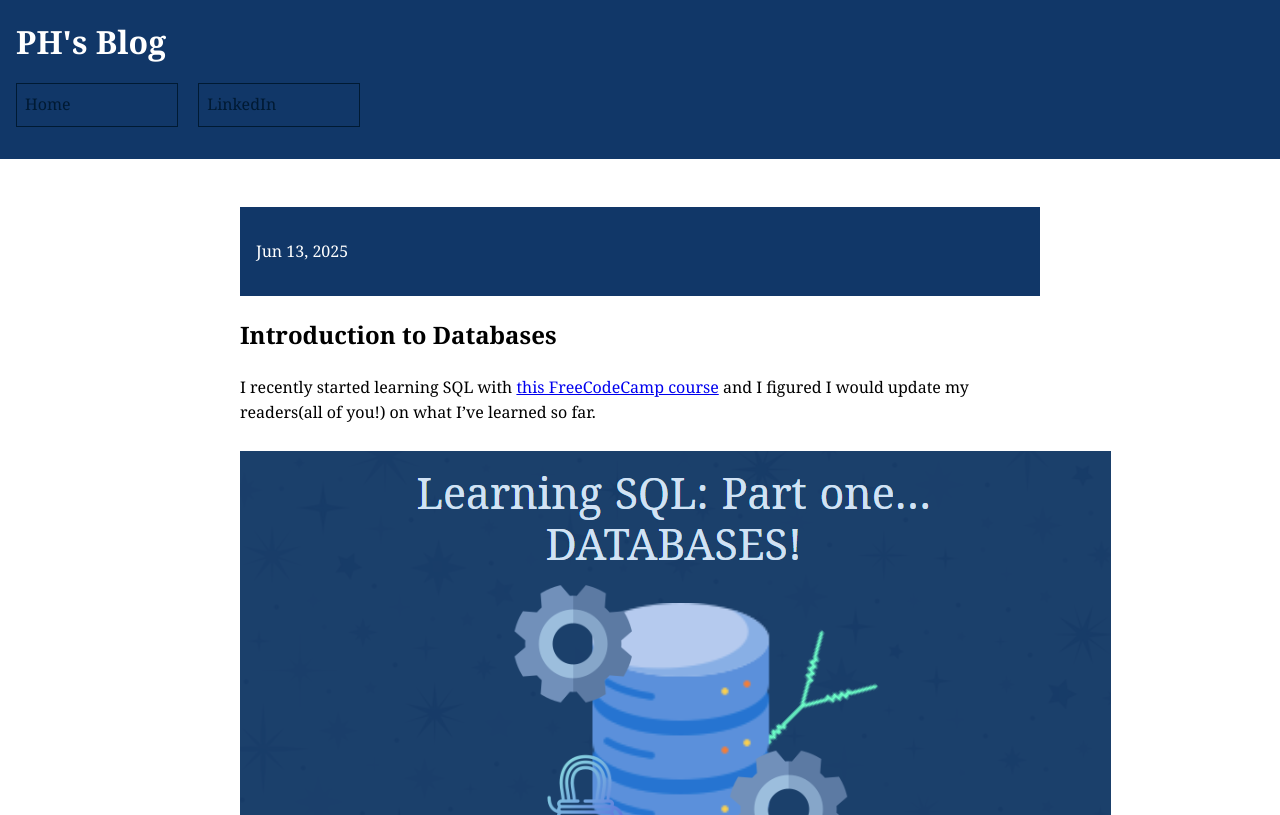
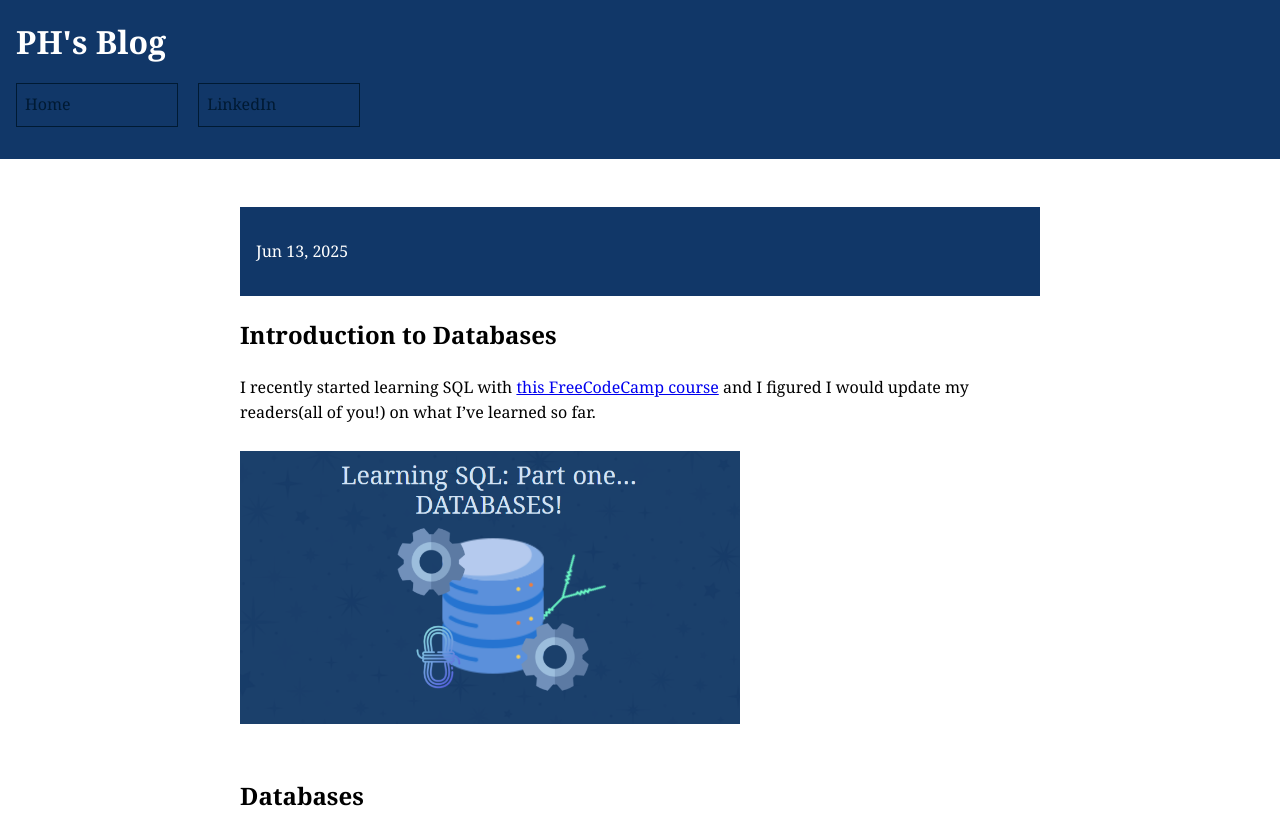
Before and after one commit to CaptainSapphire/PH-s-Blog, a Jekyll site: the page built from _posts/2025-06-13-Introduction-to-Databases.md, in a window 1280 px wide. Shown: the top 815 px of the page. Built offline with Jekyll 4.4.1, drawn with Linux system fonts in a browser that asks for light colours; grey boxes are pictures that could not be loaded.

Commit message:
Update 2025-06-13-Introduction-to-Databases.md

```diff
--- a/_posts/2025-06-13-Introduction-to-Databases.md
+++ b/_posts/2025-06-13-Introduction-to-Databases.md
@@ -6,16 +6,17 @@ featured-img: https://github.com/CaptainSapphire/PH-s-Blog/blob/main/assets/June
 ---
 # Introduction to Databases
 I recently started learning SQL with [this FreeCodeCamp course](https://www.youtube.com/watch?v=HXV3zeQKqGY) and I figured I would update my readers(all of you!) on what I've learned so far. <br><br>
-!["Database visual"](https://github.com/CaptainSapphire/PH-s-Blog/blob/main/assets/June%202025/Screenshot%202025-06-13%20162216.png?raw=true)
+<img src="https://github.com/CaptainSapphire/PH-s-Blog/blob/main/assets/June%202025/Screenshot%202025-06-13%20162216.png?raw=true" alt="Database visual" width="500"/> <br><br>
 
 ## Databases
 **Databases** are collections of related data. For example, your phone's contact list: it has a name, and a number/email connected to it. I made a short video [here](https://www.youtube.com/watch?v=cum_i-C1K-4) defining it. <br><Br>
-!["a phone contact list"](https://www.howelawfirm.com/wp-content/uploads/2023/10/contacts-phone-favorites.jpg.webp)<br><Br>
+<img src="https://www.howelawfirm.com/wp-content/uploads/2023/10/contacts-phone-favorites.jpg.webp" alt="a phone contact list" width="500"/> <br><br>
 *As seen in the image above, the phone's contacts have a number, picture, name all correlated in the collection that is the contact list.*
 
 ## Data Base Management Systems
 A **DBMS** is a system/tool used to work with the data in a dataset/database. You can create/retrieve/view/search/delete/upload and more! Some common DBMS's are MySQL, PostgreSQL, Microsoft SQL, Oracle, and MongoDB. I made a short video [here](https://www.youtube.com/watch?v=Lg4wGLsCE_Y) defining it. <br><Br>
-!["MySQL Logo"](https://encrypted-tbn0.gstatic.com/images?q=tbn:ANd9GcSF9UXfrx8TWM7eyKB1jdIk66ZoGVmTtqWjKQ&s)
+<img src="https://encrypted-tbn0.gstatic.com/images?q=tbn:ANd9GcSF9UXfrx8TWM7eyKB1jdIk66ZoGVmTtqWjKQ&s" alt="MySQL Logo" width="500"/> <br><br>
+
 
 ## Relational/non-relational Databases
 These are two kinds of databases best differentiated by their structure. A relational database will typically look like a table of values, while a non-relational database can be a range of things, from an object in javascript to a graph. <Br><Br>
```
